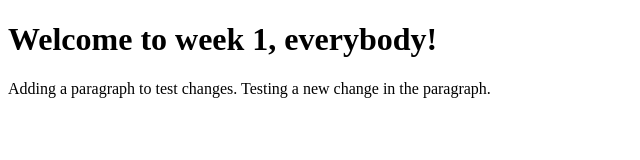
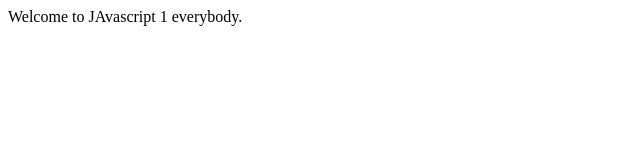
Before and after one commit to jhausen/2019-okcoders-javascript-1, a plain HTML site: page index.html in a window 1280 px wide. Shown: the whole page, without its empty margins (0-640 px from the left). Drawn offline with Linux system fonts and the light colour scheme.

Commit message:
Adding <script>

```diff
--- a/index.html
+++ b/index.html
@@ -1,13 +1,17 @@
 <!doctype html>
 <html lang="en">
+
 <head>
   <meta charset="UTF-8">
   <meta name="viewport" content="width=device-width, initial-scale=1.0">
   <meta http-equiv="X-UA-Compatible" content="ie=edge">
   <title>OKcoders Javascript</title>
 </head>
+
 <body>
-      <h1>Welcome to week 1, everybody!</h1>
-      <p>Adding a paragraph to test changes. Testing a new change in the paragraph.</p>
+  <script>
+    document.write("Welcome to JAvascript 1 everybody.");
+  </script>
 </body>
+
 </html>
```
Lines whose indentation alone changed are shown as unchanged.
